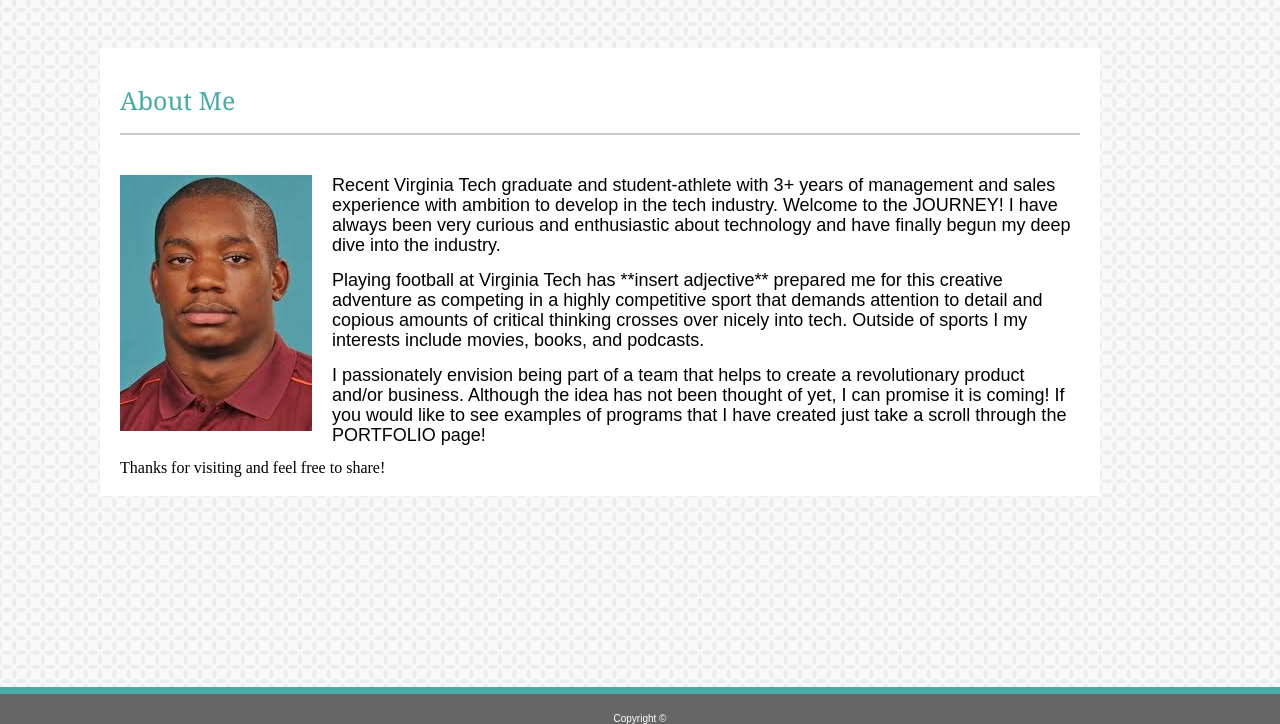
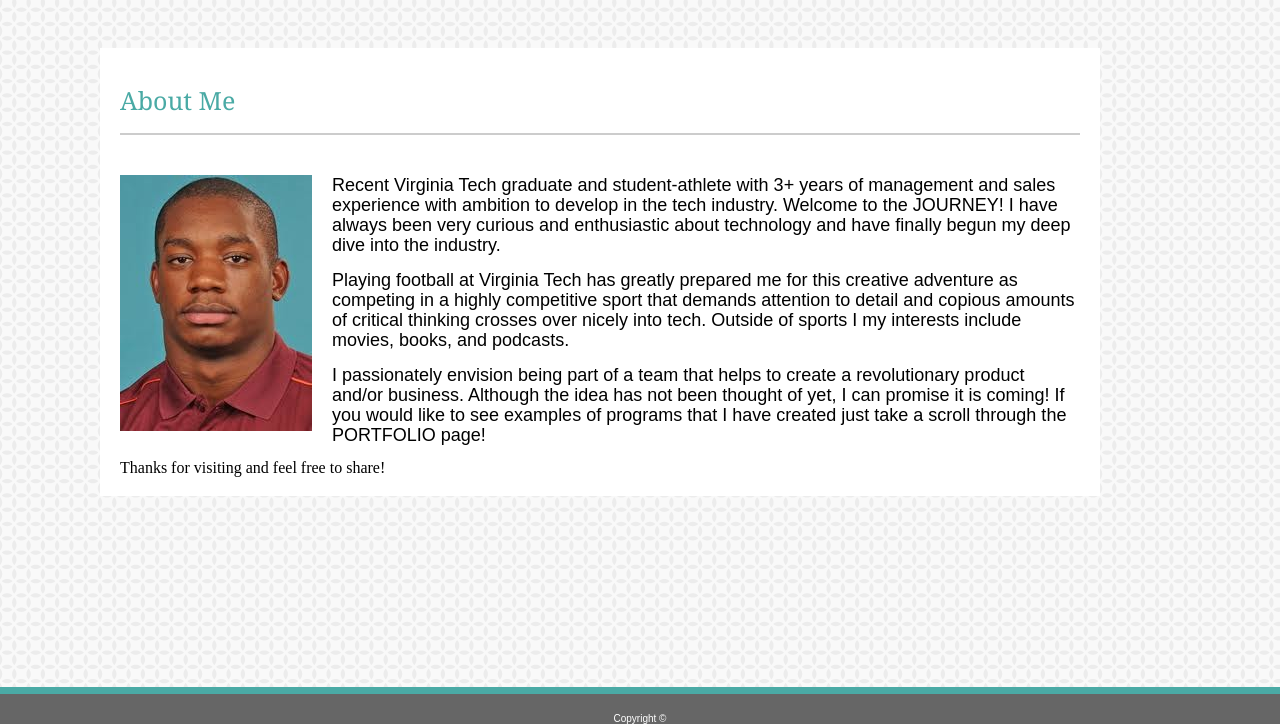
Before and after one commit to jtrimble6/Basic-Portfolio, a plain HTML site: page index.html in a window 1280 px wide. Shown: the part 76-800 px from the top of the page. Drawn offline with Linux system fonts and the light colour scheme.

Commit message:
revised index

```diff
--- a/index.html
+++ b/index.html
@@ -33,7 +33,7 @@
 
                     </p>
 
-                    <p>Playing football at Virginia Tech has **insert adjective** prepared me for this creative adventure as competing in a highly competitive sport that demands attention to detail and copious amounts of critical thinking crosses over nicely into tech. Outside of sports I my interests include movies, books, and podcasts.
+                    <p>Playing football at Virginia Tech has greatly prepared me for this creative adventure as competing in a highly competitive sport that demands attention to detail and copious amounts of critical thinking crosses over nicely into tech. Outside of sports I my interests include movies, books, and podcasts.
 
                     </p>
 
```
